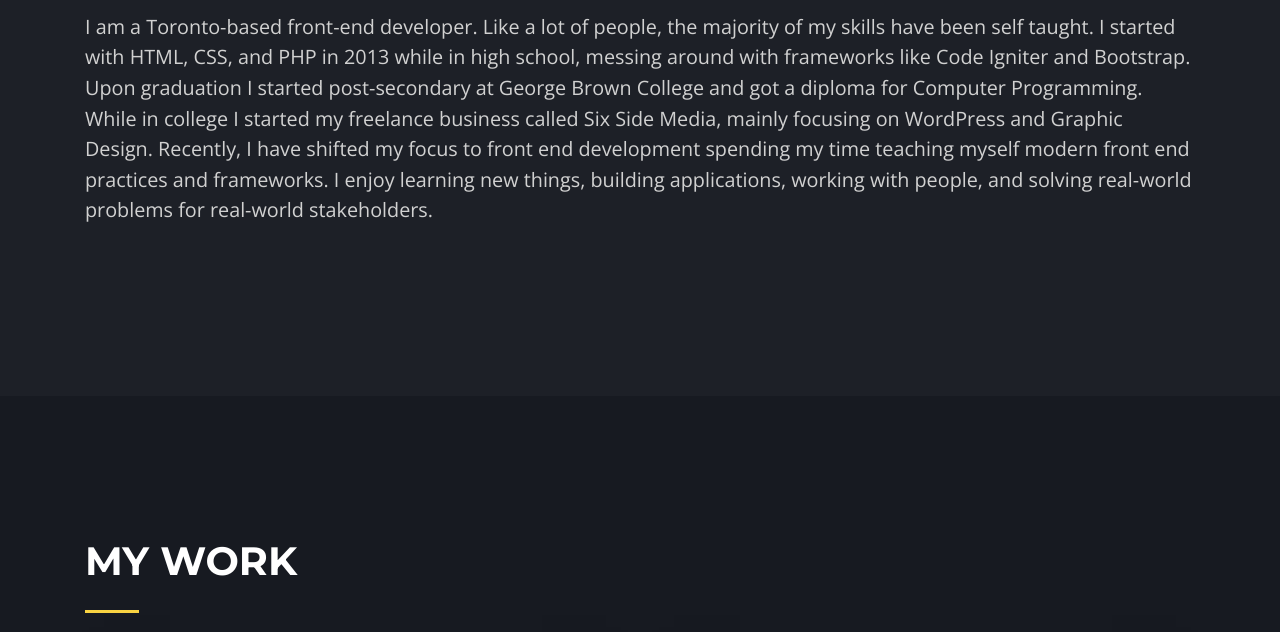
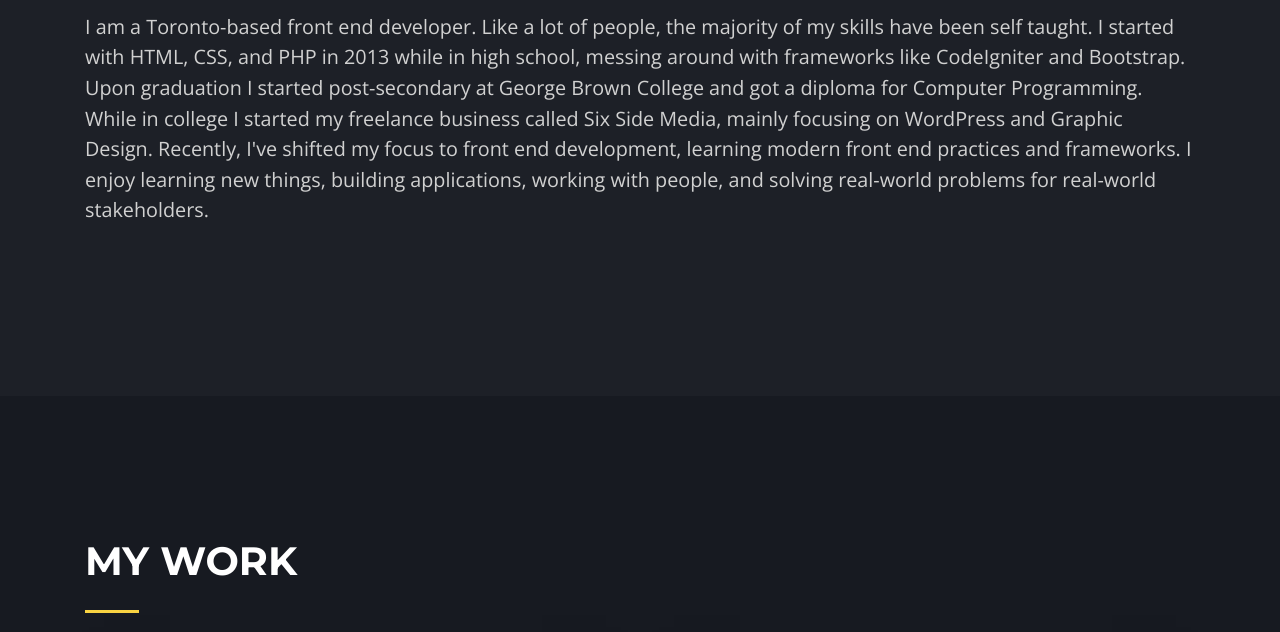
Before and after one commit to troyacodes/GatsbyPortfolioWebsite, a Gatsby site: page / in a window 1280 px wide. Shown: the part 1028-1660 px from the top of the page. Built offline with nearby package versions, Linux system fonts and the light colour scheme; Gatsby itself is replaced by a stand-in of ours.

Commit message:
conent updates

```diff
--- a/src/pages/index.js
+++ b/src/pages/index.js
@@ -55,18 +55,18 @@
               <h2>ABOUT ME</h2>
               <span className="underline"></span>
               <p>
-                I am a Toronto-based front-end developer. Like a lot of people,
+                I am a Toronto-based front end developer. Like a lot of people,
                 the majority of my skills have been self taught. I started with
                 HTML, CSS, and PHP in 2013 while in high school, messing around
-                with frameworks like Code Igniter and Bootstrap. Upon graduation
+                with frameworks like CodeIgniter and Bootstrap. Upon graduation
                 I started post-secondary at George Brown College and got a
                 diploma for Computer Programming. While in college I started my
                 freelance business called Six Side Media, mainly focusing on
-                WordPress and Graphic Design. Recently, I have shifted my focus
-                to front end development spending my time teaching myself modern
-                front end practices and frameworks. I enjoy learning new things,
-                building applications, working with people, and solving
-                real-world problems for real-world stakeholders.
+                WordPress and Graphic Design. Recently, I've shifted my focus to
+                front end development, learning modern front end practices and
+                frameworks. I enjoy learning new things, building applications,
+                working with people, and solving real-world problems for
+                real-world stakeholders.
               </p>
             </div>
           </div>
```
